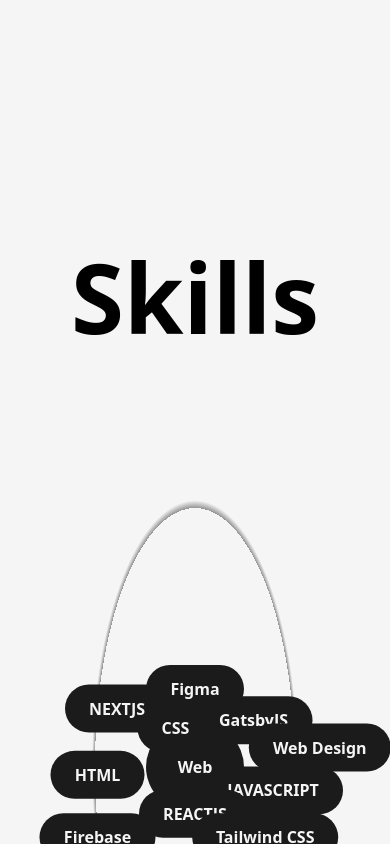
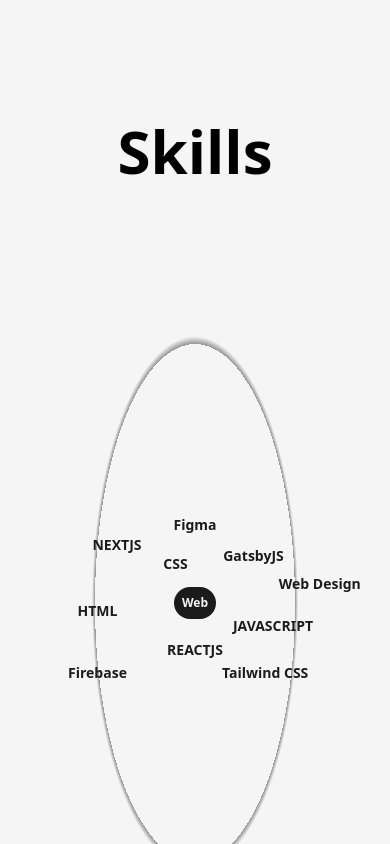
Before and after one commit to Abdullah-Younus/Portfolio, a Next.js app: page /about in a window 390 px wide. Shown: the part 1260-2104 px from the top of the page. Built offline with nearby package versions, Linux system fonts and the light colour scheme.

Commit message:
skill page responsive

```diff
--- a/src/components/Skilled.tsx
+++ b/src/components/Skilled.tsx
@@ -10,7 +10,7 @@
       whileInView={{ x: x, y: y, transition: { duration: 1.5 } }}
       transition={{ duration: 1.5 }}
       viewport={{ once: true }}
-      className='flex items-center justify-center rounded-full font-semibold bg-dark text-light py-3 px-6 shadow-dark absolute dark:text-dark dark:bg-light'>
+      className='flex items-center justify-center rounded-full font-semibold bg-dark text-light py-3 px-6 shadow-dark absolute dark:text-dark dark:bg-light lg:py-2 lg:px-4 md:text-sm md:py-1.5 md:px-3 xs:bg-transparent xs:dark:bg-transparent xs:text-dark xs:dark:text-light xs:font-bold'>
       {name}
     </motion.div>
   )
@@ -20,9 +20,9 @@
 const Skilled = () => {
   return (
     <div>
-      <h2 className='font-bold text-8xl mt-64 w-full text-center'>Skills</h2>
+      <h2 className='font-bold text-8xl mt-64 w-full text-center md:text-6xl md:mt-32'>Skills</h2>
       <div className='w-full h-screen relative flex items-center justify-center rounded-full bg-circularLight dark:bg-circularDark'>
-        <motion.div whileHover={{ scale: 1.05 }} className='flex items-center justify-center rounded-full font-semibold bg-dark text-light p-8 shadow-dark dark:text-dark dark:bg-light'>
+        <motion.div whileHover={{ scale: 1.05 }} className='flex items-center justify-center rounded-full font-semibold bg-dark text-light p-8 shadow-dark dark:text-dark dark:bg-light lg:p-6 md:p-4 xs:text-xs xs:p-2'>
           Web
         </motion.div>
 
```
